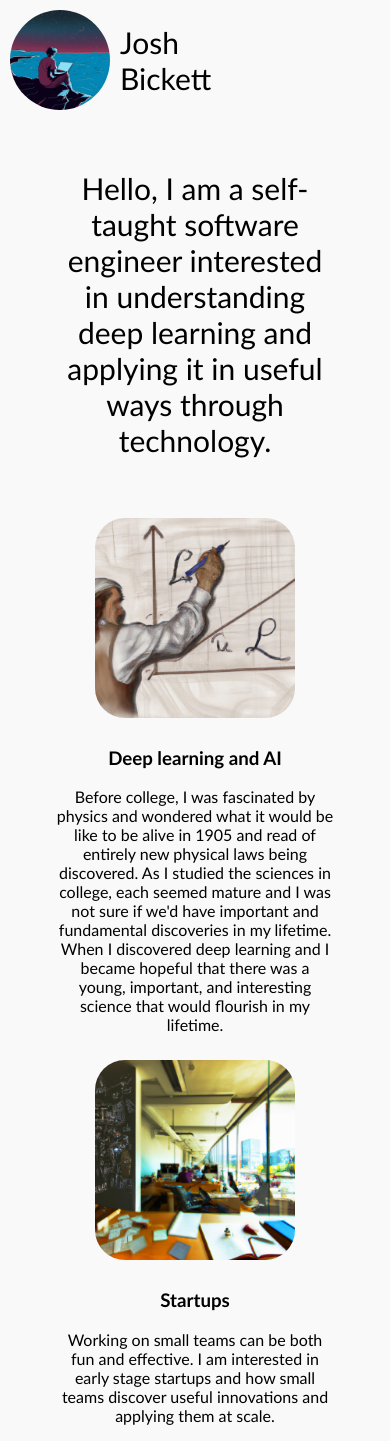
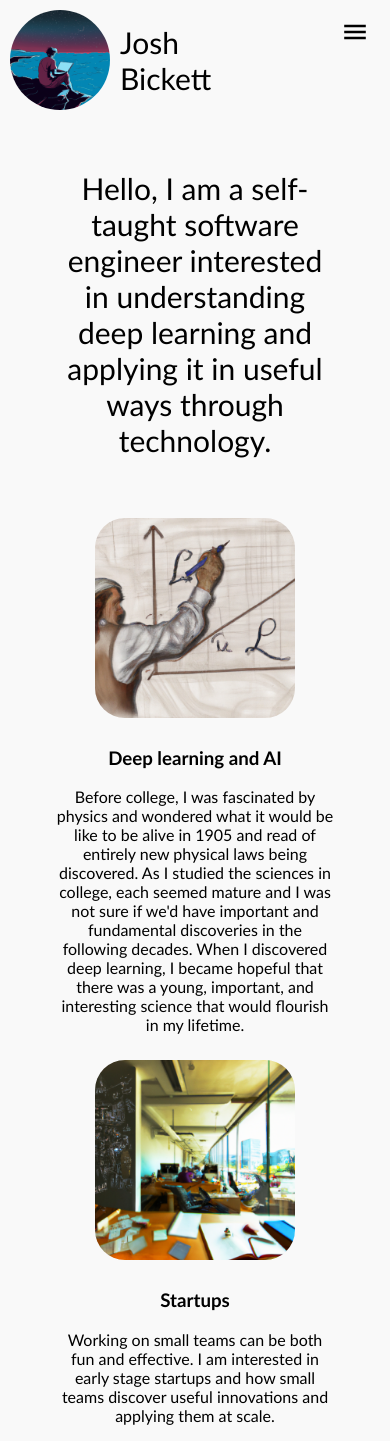
Before and after one commit to joshbickett/bickett.ai, a React (Create React App) app: page / in a window 390 px wide. Built offline with nearby package versions, Linux system fonts and the light colour scheme.

Commit message:
Create mobile nav

```diff
--- a/package.json
+++ b/package.json
@@ -5,6 +5,8 @@
   "dependencies": {
     "@emotion/react": "^11.10.0",
     "@emotion/styled": "^11.10.0",
+    "@mui/icons-material": "^5.8.4",
+    "@mui/material": "^5.10.1",
     "@testing-library/jest-dom": "^5.16.5",
     "@testing-library/react": "^13.3.0",
     "@testing-library/user-event": "^13.5.0",
--- a/src/components/NavigationBar.js
+++ b/src/components/NavigationBar.js
@@ -1,7 +1,11 @@
 import codingImg from "../assets/coding-4.png";
 import styled from "@emotion/styled";
+import MenuIcon from "@mui/icons-material/Menu";
+import MenuOpenIcon from "@mui/icons-material/MenuOpen";
+import { useState } from "react";
 
 export const NavigationBar = ({ active, isMobile }) => {
+  const [mobileExpand, setMobileExpand] = useState(false);
   const pages = [
     { name: "my focus", url: "/" },
     { name: "projects", url: "/projects" },
@@ -20,6 +24,7 @@ export const NavigationBar = ({ active, isMobile }) => {
 
   return (
     <div style={{ display: "grid", gridTemplateColumns: "1fr 1fr" }}>
+      <div style={{ display: "flex", alignItems: "flex-start" }}>
         <div style={{ display: "flex", alignItems: "center" }}>
           <img
             src={codingImg}
@@ -32,6 +37,7 @@ export const NavigationBar = ({ active, isMobile }) => {
             }}
           >
             Josh Bickett
+          </div>
         </div>
       </div>
       {!isMobile && (
@@ -58,6 +64,40 @@ export const NavigationBar = ({ active, isMobile }) => {
           })}
         </div>
       )}
+      {isMobile && (
+        <div
+          style={{
+            display: "flex",
+            justifyContent: "flex-end",
+            margin: "20px",
+          }}
+        >
+          {mobileExpand && (
+            <div>
+              {pages.map((page) => {
+                if (page.name === active) {
+                  return (
+                    <ActiveNavButton key={page.name}>
+                      {page.name}
+                    </ActiveNavButton>
+                  );
+                } else {
+                  return (
+                    <NavButton
+                      key={page.name}
+                      onClick={() => navClick(page.url)}
+                    >
+                      {page.name}
+                    </NavButton>
+                  );
+                }
+              })}
+            </div>
+          )}
+          {!mobileExpand && <CloseMenu onClick={() => setMobileExpand(true)} />}
+          {mobileExpand && <OpenMenu onClick={() => setMobileExpand(false)} />}
+        </div>
+      )}
     </div>
   );
 };
@@ -79,3 +119,19 @@ const NavButton = styled.div`
     border: 1px solid black;
   }
 `;
+
+const CloseMenu = styled(MenuIcon)`
+  cursor: pointer;
+  width: 30px;
+  scale: 1.2;
+  &:active {
+    scale: 1.4;
+  }
+`;
+const OpenMenu = styled(MenuOpenIcon)`
+  cursor: pointer;
+  scale: 1.2;
+  &:active {
+    scale: 1.4;
+  }
+`;
--- a/src/pages/Focus.js
+++ b/src/pages/Focus.js
@@ -64,10 +64,10 @@ export const Focus = () => {
                   it would be like to be alive in 1905 and read of entirely new
                   physical laws being discovered. As I studied the sciences in
                   college, each seemed mature and I was not sure if we'd have
-                  important and fundamental discoveries in my lifetime. When I
-                  discovered deep learning and I became hopeful that there was a
-                  young, important, and interesting science that would flourish
-                  in my lifetime.
+                  important and fundamental discoveries in the following
+                  decades. When I discovered deep learning, I became hopeful
+                  that there was a young, important, and interesting science
+                  that would flourish in my lifetime.
                 </p>
               </div>
             </div>
```
Also changed, not shown: 1 other file (tests, documents, lock files or other folders). Lines whose indentation alone changed are shown as unchanged.
